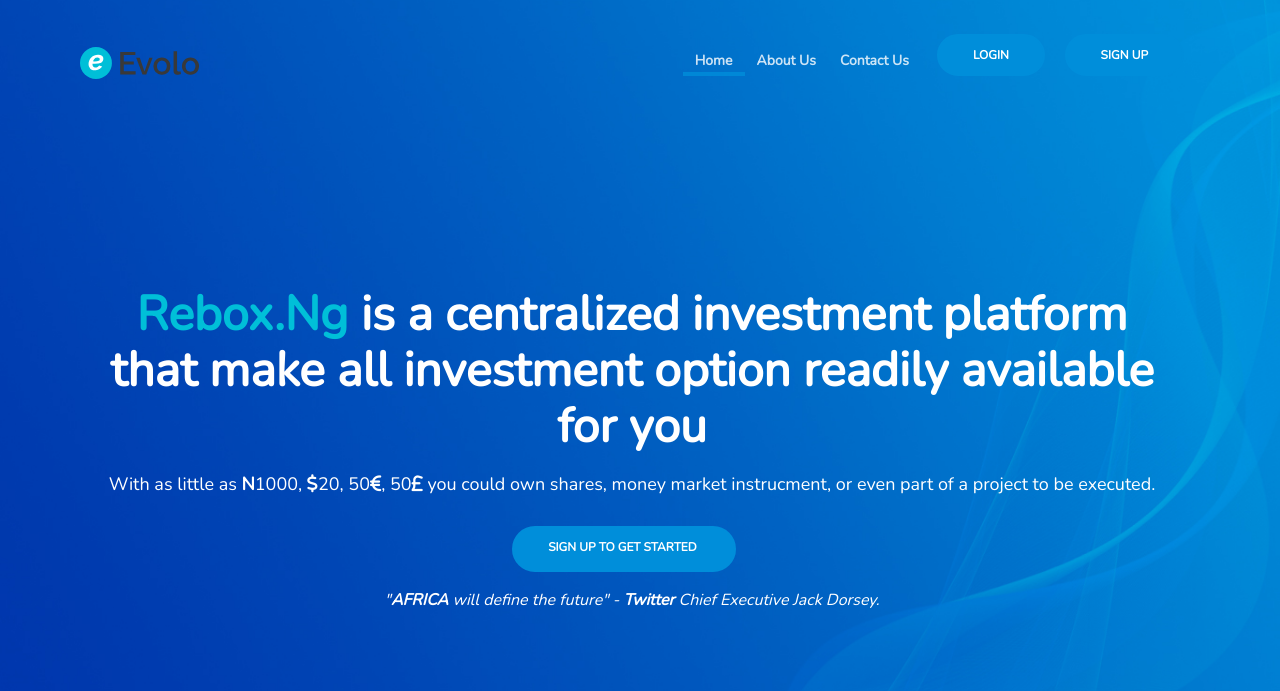
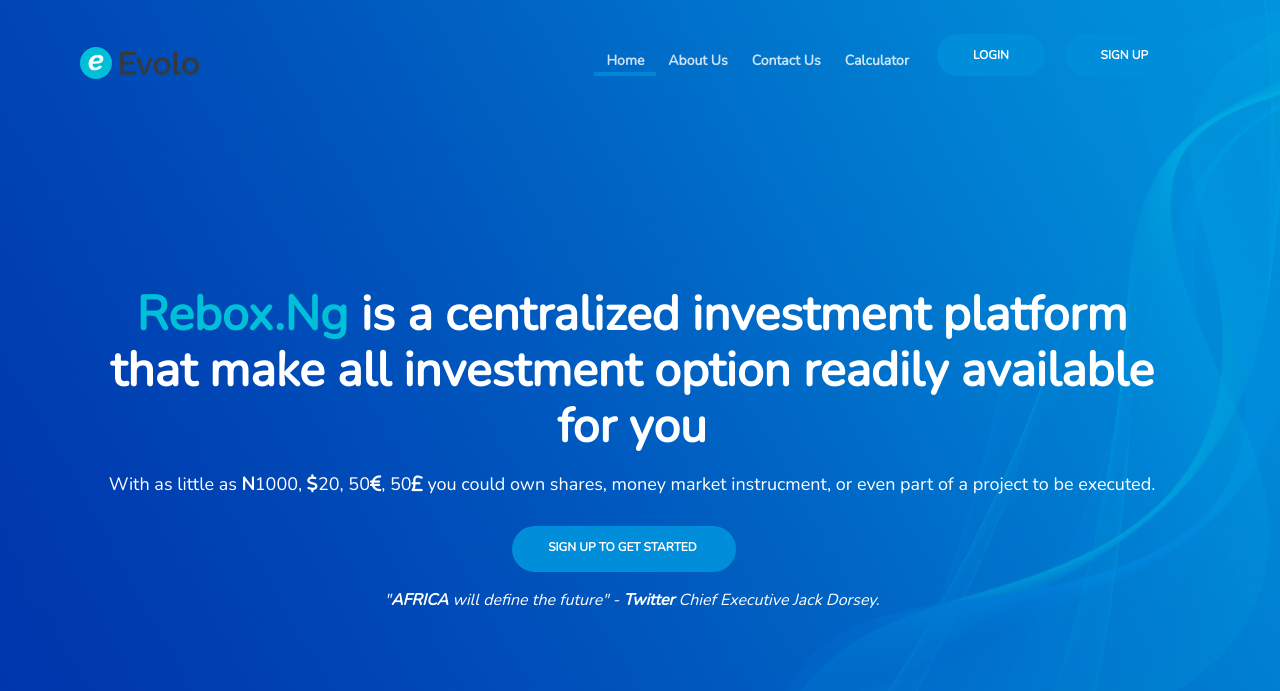
Before and after one commit to khollinzx/rebox, a PHP site: page /index.php in a window 1280 px wide. Shown: the top 691 px of the page. Run offline with PHP 8.4, Linux system fonts and the light colour scheme; some libraries are stand-ins or nearby versions.

Commit message:
editted some items on the index page

```diff
--- a/inc/landingPageNavbar.php
+++ b/inc/landingPageNavbar.php
@@ -33,6 +33,11 @@
                                                         echo "live";
                                                     } ?>" href="<?php echo BASE_URL; ?>cot/">Contact Us</a>
                 </li>
+                <li class="nav-item">
+                    <a class="nav-link page-scroll <?php if ($linkTitle == "calculator") {
+                                                        echo "live";
+                                                    } ?>" href="<?php echo BASE_URL; ?>calculator/">Calculator</a>
+                </li>
             </ul>
             <div>
                 <a class="page-scroll btn-solid-reg mr-3 mb-3" href="<?php echo BASE_URL; ?>proceed/"> LOGIN</a>
```
